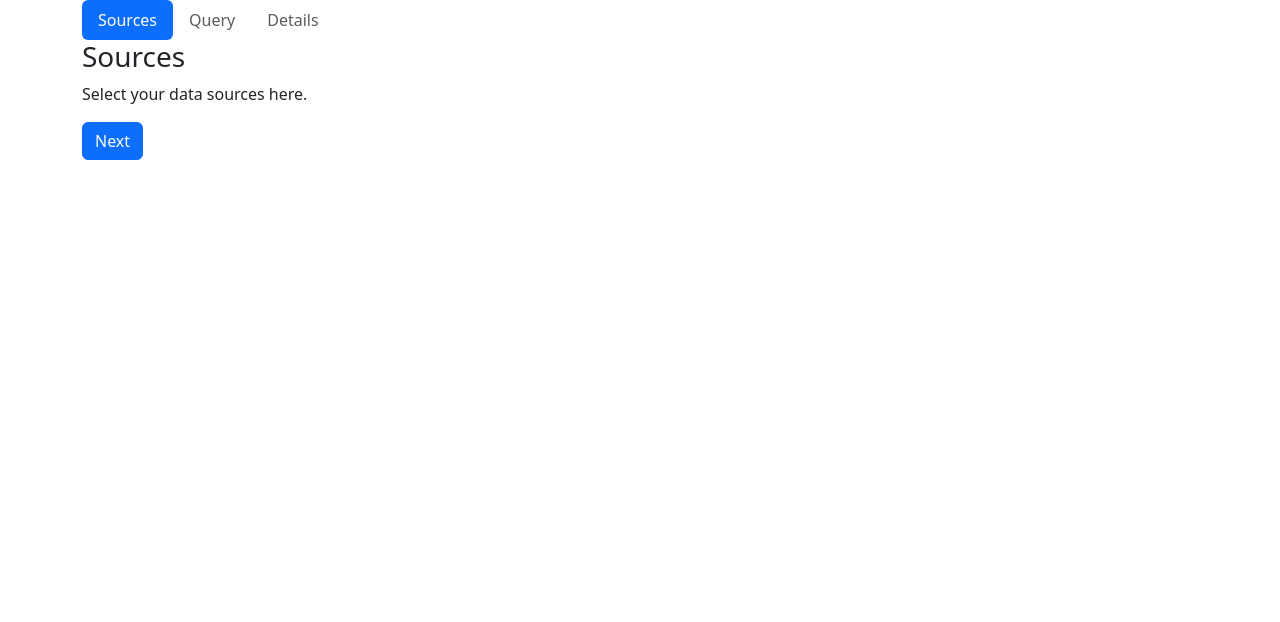
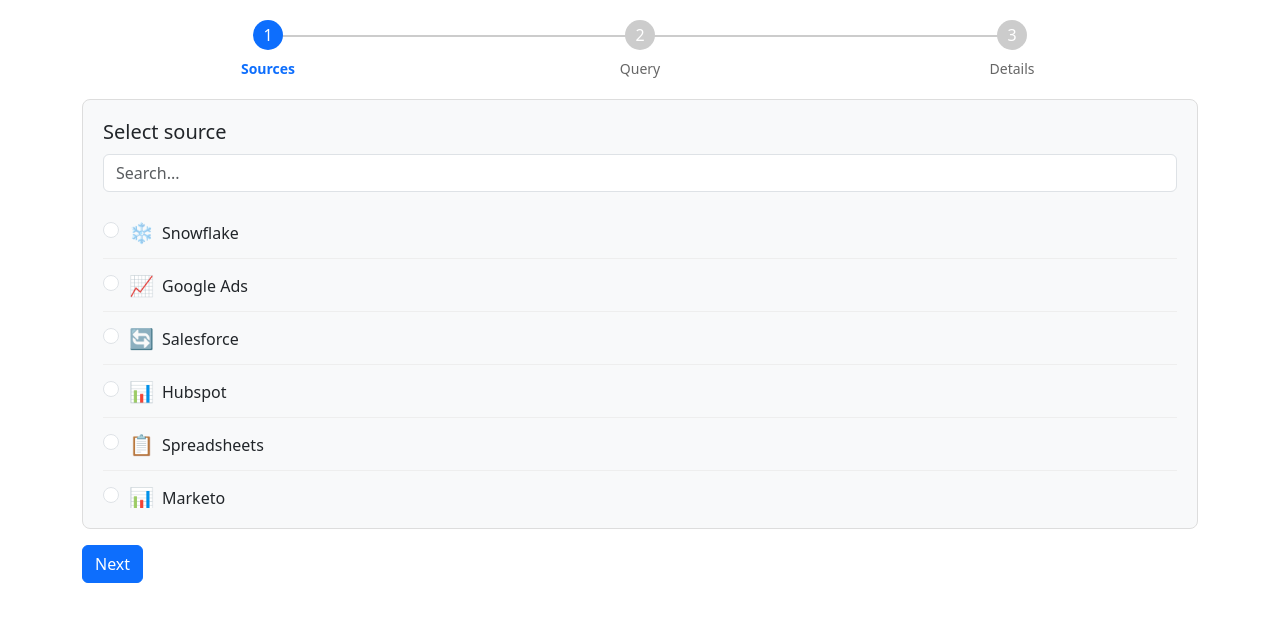
Before and after one commit to Aditya-RD/QueryEditor, a React (Create React App) app: page / in a window 1280 px wide. Both pictures are taken after a click on the button "Create Custom Query". Shown: the top 622 px of the page. Built offline with nearby package versions, Linux system fonts and the light colour scheme.

Commit message:
sources design

```diff
--- /dev/null
+++ b/src/StepSources.css
@@ -0,0 +1,46 @@
+.source-selection-container {
+    border: 1px solid #ddd;
+    border-radius: 8px;
+    padding: 20px;
+    background-color: #f8f9fa;
+  }
+
+  .header {
+    font-weight: bold;
+    margin-bottom: 10px;
+  }
+
+  .search-bar {
+    margin-bottom: 15px;
+  }
+
+  .source-list {
+    max-height: 300px;
+    overflow-y: auto;
+  }
+
+  .source-item {
+    display: flex;
+    align-items: center;
+    padding: 10px;
+    border-bottom: 1px solid #eee;
+  }
+
+  .source-item:last-child {
+    border-bottom: none;
+  }
+
+  .form-check-input {
+    margin-right: 10px;
+    margin-left: 0;
+  }
+
+  .source-icon {
+    font-size: 20px;
+    margin-right: 8px;
+  }
+
+  .footer {
+    display: flex;
+    justify-content: space-between;
+  }
--- a/src/StepSources.js
+++ b/src/StepSources.js
@@ -1,11 +1,62 @@
-import React from 'react';
+import React, { useState } from 'react';
+import './StepSources.css'; // Custom CSS for additional styling
+
+const sources = [
+  { name: 'Snowflake', icon: '❄️' }, // Replace with actual icon components or image URLs
+  { name: 'Google Ads', icon: '📈' },
+  { name: 'Salesforce', icon: '🔄' },
+  { name: 'Hubspot', icon: '📊' },
+  { name: 'Spreadsheets', icon: '📋' },
+  { name: 'Marketo', icon: '📊' },
+];
 
 const StepSources = () => {
+  const [selectedSource, setSelectedSource] = useState('');
+  const [searchTerm, setSearchTerm] = useState('');
+
+  const filteredSources = sources.filter(source =>
+    source.name.toLowerCase().includes(searchTerm.toLowerCase())
+  );
+
   return (
-    <div>
-      <h3>Sources</h3>
-      <p>Select your data sources here.</p>
-      {/* Add form elements for sources here */}
+    <div className="source-selection-container">
+      <div className="header">
+        <h5>Select source</h5>
+      </div>
+      <div className="search-bar mb-3">
+        <input
+          type="text"
+          className="form-control"
+          placeholder="Search..."
+          value={searchTerm}
+          onChange={(e) => setSearchTerm(e.target.value)}
+        />
+      </div>
+      <div className="source-list">
+        {filteredSources.map((source, index) => (
+          <div key={index} className="form-check source-item">
+            <input
+              className="form-check-input"
+              type="radio"
+              name="source"
+              id={`source-${index}`}
+              value={source.name}
+              checked={selectedSource === source.name}
+              onChange={() => setSelectedSource(source.name)}
+            />
+            <label className="form-check-label d-flex align-items-center" htmlFor={`source-${index}`}>
+              <span className="source-icon me-2">{source.icon}</span>
+              {source.name}
+            </label>
+          </div>
+        ))}
+      </div>
+      {/* <div className="footer mt-3">
+        <button className="btn btn-secondary me-2">Go Back</button>
+        <button className="btn btn-primary" disabled={!selectedSource}>
+          Continue
+        </button>
+      </div> */}
     </div>
   );
 };
--- /dev/null
+++ b/src/Stepper.css
@@ -0,0 +1,56 @@
+.stepper-container {
+    display: flex;
+    align-items: center;
+    justify-content: space-between;
+    width: 100%;
+    margin: 20px 0;
+  }
+
+  .stepper-item {
+    display: flex;
+    align-items: center;
+    position: relative;
+    flex-direction: column;
+    text-align: center;
+    flex: 1;
+  }
+
+  .stepper-item .step-number {
+    background-color: #ccc;
+    color: #fff;
+    border-radius: 50%;
+    width: 30px;
+    height: 30px;
+    display: flex;
+    align-items: center;
+    justify-content: center;
+    margin-bottom: 8px;
+  }
+
+  .stepper-item.active .step-number {
+    background-color: #0d6efd; /* Bootstrap primary color */
+  }
+
+  .stepper-item .step-name {
+    font-size: 14px;
+    color: #666;
+  }
+
+  .stepper-item.active .step-name {
+    font-weight: bold;
+    color: #0d6efd; /* Bootstrap primary color */
+  }
+
+  .stepper-line {
+    position: absolute;
+    top: 15px;
+    left: 50%;
+    height: 2px;
+    width: 100%;
+    background-color: #ccc;
+    z-index: -1;
+  }
+
+  .stepper-item.active ~ .stepper-line {
+    background-color: #0d6efd; /* Change line color for active steps */
+  }
--- a/src/Stepper.js
+++ b/src/Stepper.js
@@ -1,19 +1,20 @@
 import React from 'react';
+import './Stepper.css'; // Import custom CSS for styling
 
 const Stepper = ({ steps, currentStep }) => {
   return (
-    <ul className="nav nav-pills">
+    <div className="stepper-container">
       {steps.map((step, index) => (
-        <li key={index} className="nav-item">
-          <button
-            className={`nav-link ${index === currentStep ? 'active' : ''}`}
-            disabled={index !== currentStep}
-          >
-            {step}
-          </button>
-        </li>
+        <div
+          key={index}
+          className={`stepper-item ${index <= currentStep ? 'active' : ''}`}
+        >
+          <div className="step-number">{index + 1}</div>
+          <div className="step-name">{step}</div>
+          {index < steps.length - 1 && <div className="stepper-line"></div>}
+        </div>
       ))}
-    </ul>
+    </div>
   );
 };
 
```
